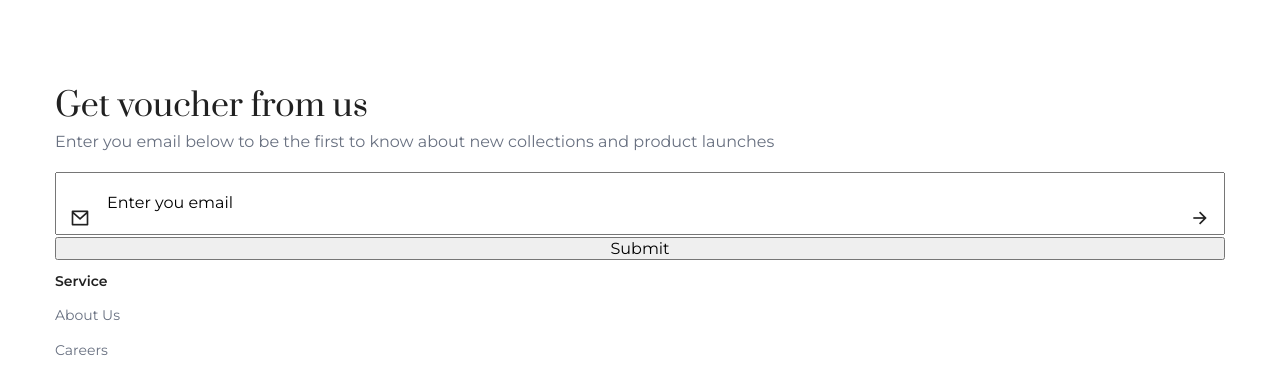
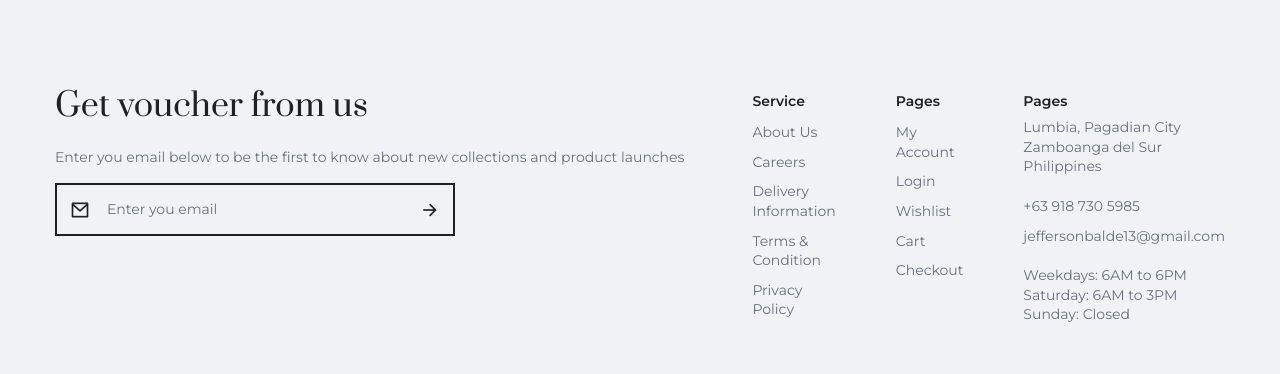
Before and after one commit to jeffersonbalde/clothing-static-website, a plain HTML site: page index.html in a window 1280 px wide. Shown: the part 4920-5294 px from the top of the page. Drawn offline with nearby package versions, Linux system fonts and the light colour scheme.

Commit message:
homepage ui done

```diff
--- a/index.css
+++ b/index.css
@@ -495,7 +495,7 @@ form.search {
     position: relative;
 }
 
-form.search :where(i) {
+form.search :where(i, .submit) {
     position: absolute;
     left: 0;
     top: 0;
@@ -516,9 +516,37 @@ form.search i {
     cursor: pointer;
 }
 
-form.search :where(i:last-child) {
+form.search :where(.submit, i:last-child) {
     left: auto;
     right: 0;
+}
+
+form.search .submit {
+    border: 0;
+    background-color: transparent;
+    color: transparent;
+    width: 50px;
+    height: 100%;
+    right: 0;
+    z-index: 1;
+    cursor: pointer;
+}
+
+form :where(input, textarea, select) {
+    font-size: var(--fs14);
+    border: 1px solid var(--light-color);
+    outline: 0;
+    background-color: transparent;
+    padding: 10px 20px;
+    transition: border .3s;
+}
+
+form :where(input, textarea, select):focus {
+    border-color: var(--dark-color);
+}
+
+form :where(input, textarea, select)::placeholder {
+    color: var(--grey-color)    ;
 }
 
 .inner-header .search .input {
@@ -999,7 +1027,7 @@ main > div .heading {
 }
 
 .frominsta .dotgrid .wrapper {
-    background-color: var(--light-color);
+    background-color: var(--flashwite-color);
 }
 
 .frominsta img {
@@ -1024,7 +1052,7 @@ main > div .heading {
 }
 
 .frominsta .scrollto .wrapper::-webkit-scrollbar-thumb {
-    --border-color: var(--light-color);
+    --border-color: var(--flashwite-color)
     background-color: var(--grey-color);
 }
 
@@ -1034,10 +1062,45 @@ main > div .heading {
 --------------------*/
 
 
+.inner-footer {
+    background-color: var(--flashwite-color);
+    line-height: 1.4;
+    padding-bottom: 30px;
+}
+
+.inner-footer .wrap > div {
+    display: flex;
+    flex-flow: wrap;
+    justify-content: space-between;
+    gap: 60px;
+}
+
+.inner-footer .subscribe {
+    width: 100%;
+}
+
+.inner-footer .top .subscribe h3 {
+    margin-bottom: 20px;
+}
+
+.inner-footer p {
+    font-size: var(--fs14);
+}
+
+.inner-footer .search {
+    max-width: 400px;
+}
+
+.inner-footer .search .input {
+    font-size: var(--fs14);
+    border: 2px solid var(--dark-color);
+}
 
 
-
-
+.inner-footer .bottom {
+    padding-top: 40px;
+    padding-bottom: 40px;
+}
 
 
 
@@ -1152,6 +1215,10 @@ main > div .heading {
     .scrollto .wrapper .item {
         width: unset;
     }
+
+    .inner-footer .wrap > div {
+        flex-flow: nowrap;
+    }
 }
 
 @media (max-width: 480px) {
--- a/index.html
+++ b/index.html
@@ -1358,6 +1358,9 @@
                                     <li><a href=""><i class="ri-pinterest-line"></i></a></li>
                                 </ul>
                             </div>
+                            <div class="copyright">
+                                <p>© 2023. Jefferson Balde. All rights reserved</p>
+                            </div>
                         </div>
                     </div>
                 </div>
```
